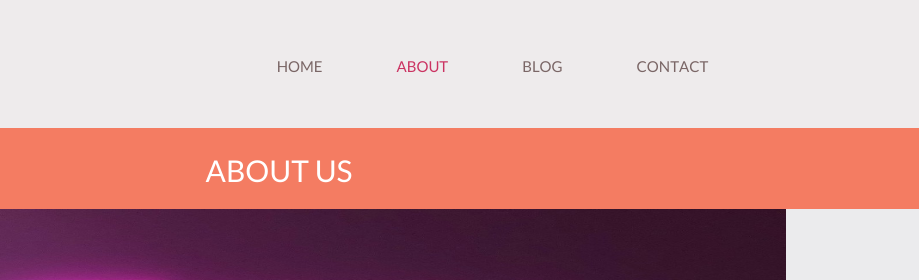
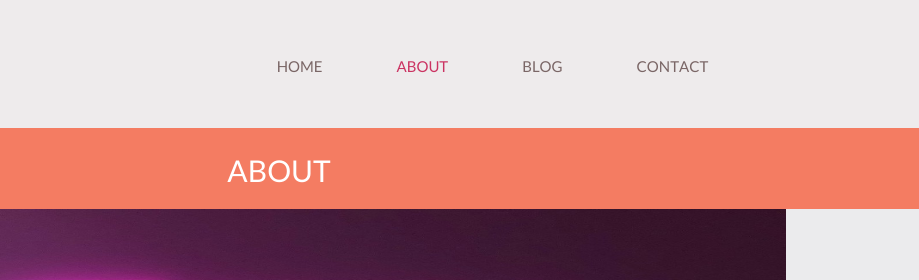
Before and after one commit to sureyyaakis/lift_project, a plain HTML site: page LIFT_Hackthon/about.html in a window 1280 px wide. Shown: the top 280 px of the page, 361-1280 px from the left. Drawn offline with Linux system fonts and the light colour scheme.

Commit message:
Update about.html

```diff
--- a/LIFT_Hackthon/about.html
+++ b/LIFT_Hackthon/about.html
@@ -43,7 +43,7 @@
 		<div id="body">
 			<div class="header">
 				<div>
-					<h1>About Us</h1>
+					<h1>About</h1>
 				</div>
 			</div>
 			<div class="body">
```
